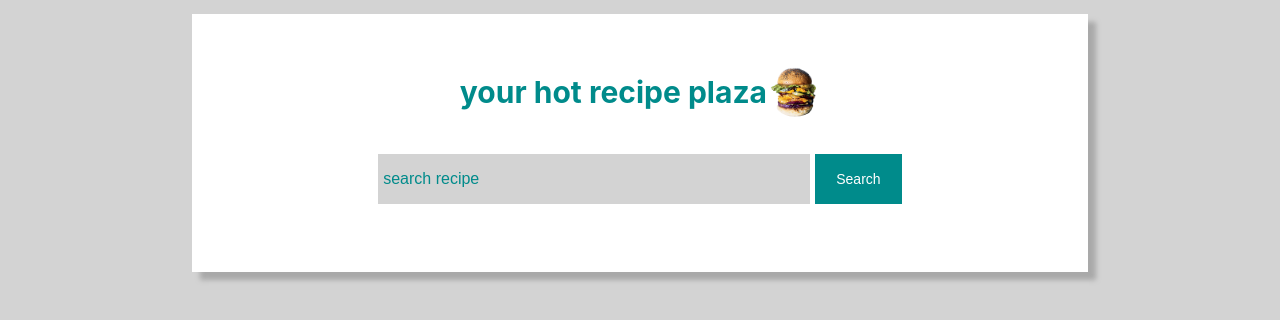
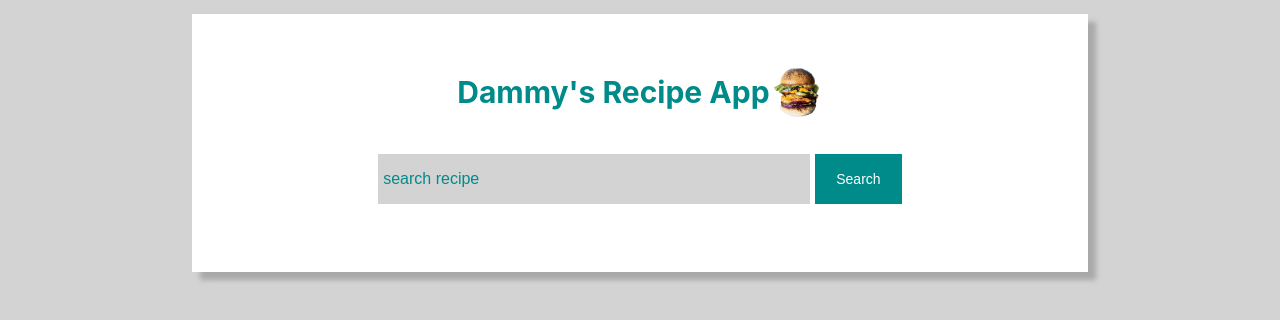
Before and after one commit to DamilolaF/sca-final-project, a plain HTML site: page index.html in a window 1280 px wide. Shown: the part 138-458 px from the top of the page. Drawn offline with Linux system fonts and the light colour scheme.

Commit message:
commit updated

```diff
--- a/index.html
+++ b/index.html
@@ -18,7 +18,7 @@
     </header>
     <main>
         <div class="main-head">
-            <h1>your hot recipe plaza</h1>
+            <h1>Dammy's Recipe App</h1>
             <img src="image/burger.jpg" alt="">
         </div>
         <div class="main-recipe">
```
